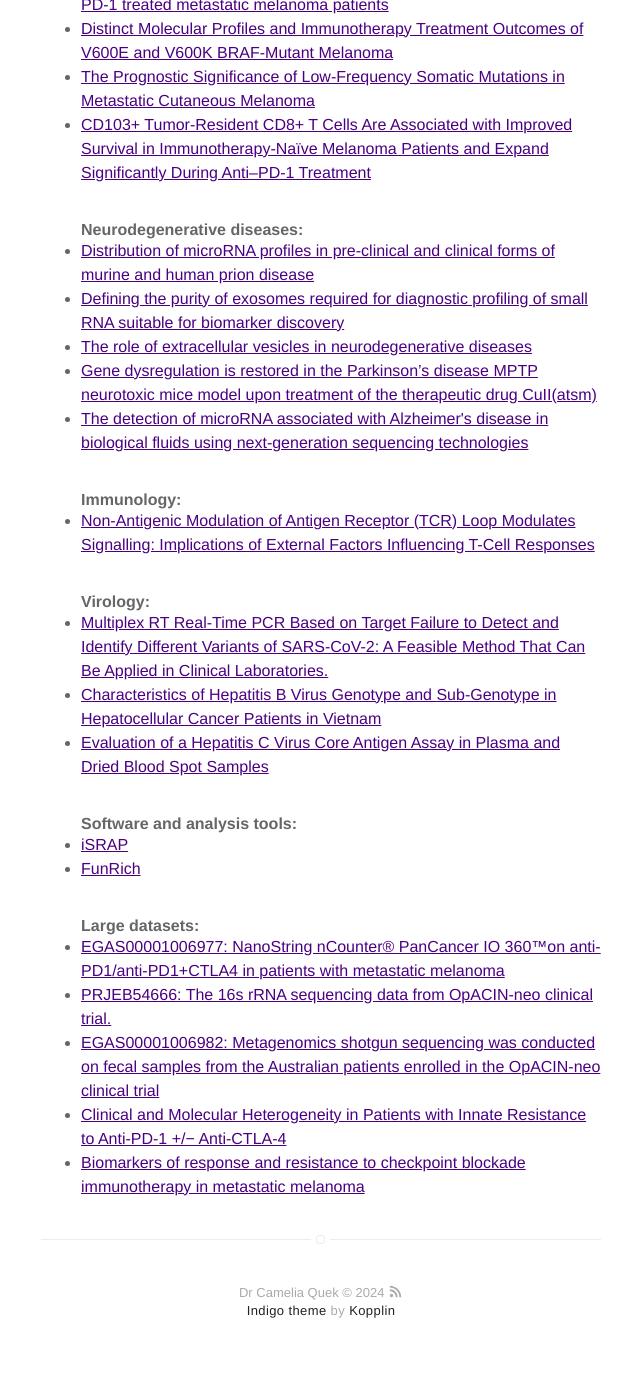
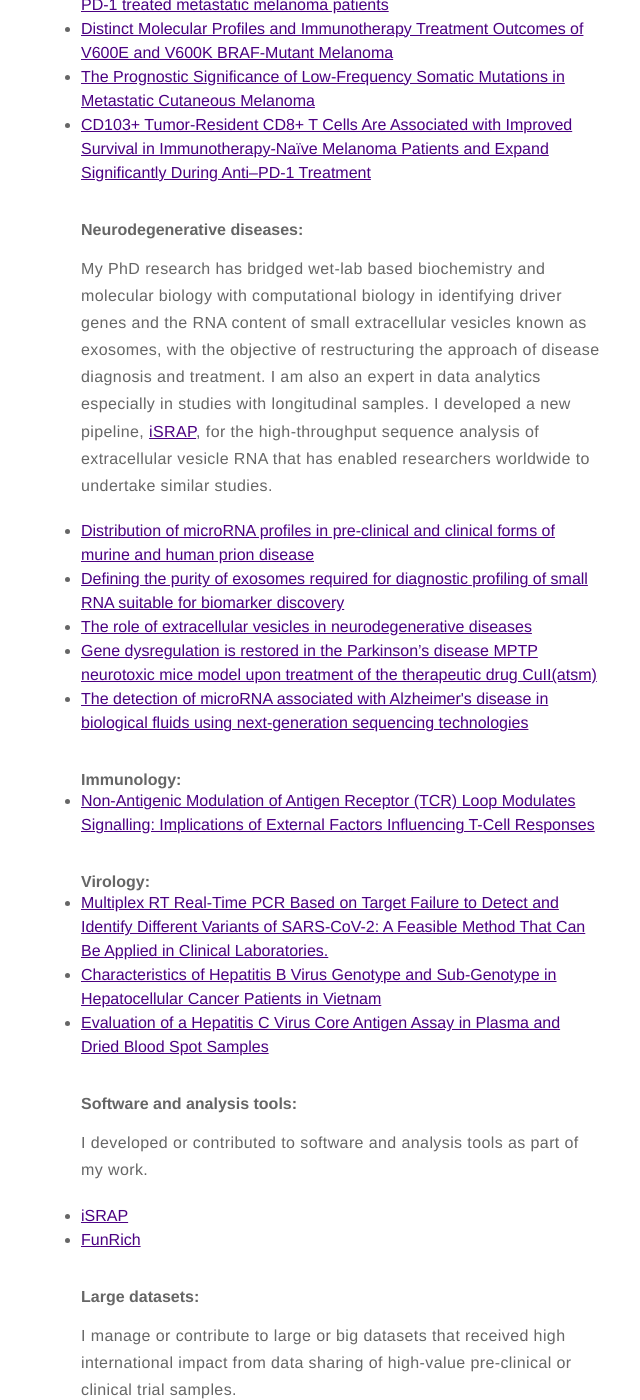
Before and after one commit to cameliaquek/cameliaquek.github.io, a Jekyll site: the page built from about.md, in a window 1280 px wide and 1400 px high, scrolled down 3141 px. Shown: the whole window, without its empty margins (319-959 px from the left). Built offline with Jekyll 4.4.1, drawn with Linux system fonts in a browser that asks for light colours; some of the changed text lies outside the part shown.

Commit message:
Update about.md

```diff
--- a/about.md
+++ b/about.md
@@ -49,27 +49,37 @@ layout: page
     	<li><a href="https://aacrjournals.org/clincancerres/article/25/4/1272/10155/Distinct-Molecular-Profiles-and-Immunotherapy">Distinct Molecular Profiles and Immunotherapy Treatment Outcomes of V600E and V600K BRAF-Mutant Melanoma</a></li>
      	<li><a href="https://www.frontiersin.org/journals/oncology/articles/10.3389/fonc.2018.00584/full">The Prognostic Significance of Low-Frequency Somatic Mutations in Metastatic Cutaneous Melanoma</a></li>
       	<li><a href="https://aacrjournals.org/clincancerres/article/24/13/3036/80949/CD103-Tumor-Resident-CD8-T-Cells-Are-Associated">CD103+ Tumor-Resident CD8+ T Cells Are Associated with Improved Survival in Immunotherapy-Naïve Melanoma Patients and Expand Significantly During Anti–PD-1 Treatment</a></li>
+
 <br><br>
+
 <b>Neurodegenerative diseases:</b>
+<p>My PhD research has bridged wet-lab based biochemistry and molecular biology
+with computational biology in identifying driver genes and the RNA content of small extracellular vesicles known as exosomes, with the objective of restructuring the approach of disease diagnosis and treatment. I am also an expert in data analytics especially in studies with longitudinal samples. I developed a new pipeline, <a href="http://israp.sourceforge.net/">iSRAP</a>, for the high-throughput sequence analysis of extracellular vesicle RNA that has enabled researchers worldwide to undertake similar studies.</p>
 	<li><a href="https://www.nature.com/articles/s42003-021-01868-x">Distribution of microRNA profiles in pre-clinical and clinical forms of murine and human prion disease</a></li>
  	<li><a href="https://www.tandfonline.com/doi/full/10.1080/15476286.2016.1270005">Defining the purity of exosomes required for diagnostic profiling of small RNA suitable for biomarker discovery</a></li>
   	<li><a href="https://www.sciencedirect.com/science/article/pii/S0006291X16315571?via%3Dihub">The role of extracellular vesicles in neurodegenerative diseases</a></li>
     	<li><a href="https://www.nature.com/articles/srep22398">Gene dysregulation is restored in the Parkinson’s disease MPTP neurotoxic mice model upon treatment of the therapeutic drug CuII(atsm)</a></li>
       	<li><a href="https://www.frontiersin.org/articles/10.3389/fgene.2013.00150/full">The detection of microRNA associated with Alzheimer's disease in biological fluids using next-generation sequencing technologies</a></li>
+
 <br><br>
 <b>Immunology:</b>
 	<li><a href="https://www.mdpi.com/1422-0067/24/11/9334">Non-Antigenic Modulation of Antigen Receptor (TCR) Loop Modulates Signalling: Implications of External Factors Influencing T-Cell Responses</a></li>
 <br><br>
+
 <b>Virology:</b>
 	<li><a href="https://www.mdpi.com/2075-4418/13/8/1364)">Multiplex RT Real-Time PCR Based on Target Failure to Detect and Identify Different Variants of SARS-CoV-2: A Feasible Method That Can Be Applied in Clinical Laboratories.</a></li>
  	<li><a href="https://www.mdpi.com/2075-4418/12/10/2393">Characteristics of Hepatitis B Virus Genotype and Sub-Genotype in Hepatocellular Cancer Patients in Vietnam</a></li>
  	<li><a href="https://www.sciencedirect.com/science/article/pii/S1525157817302969?via%3Dihub">Evaluation of a Hepatitis C Virus Core Antigen Assay in Plasma and Dried Blood Spot Samples</a></li>
+
 <br><br>
  <b>Software and analysis tools:</b>
+ <p>I developed or contributed to software and analysis tools as part of my work.</p>
 	<li><a href="http://israp.sourceforge.net/">iSRAP</a></li>
 	<li><a href="http://www.funrich.org/">FunRich</a></li>
+
 <br><br>
   <b>Large datasets:</b>
+  <p>I manage or contribute to large or big datasets that received high international impact from data sharing of high-value pre-clinical or clinical trial samples.</p>
  	<li><a href="https://ega-archive.org/studies/EGAS00001006977">EGAS00001006977: NanoString nCounter® PanCancer IO 360™on anti-PD1/anti-PD1+CTLA4 in patients with metastatic melanoma
 </a></li>
  	<li><a href="https://www.ebi.ac.uk/ena/browser/view/PRJEB54666">PRJEB54666: The 16s rRNA sequencing data from OpACIN-neo clinical trial.
@@ -77,4 +87,5 @@ layout: page
  	<li><a href="https://ega-archive.org/studies/EGAS00001006982">EGAS00001006982: Metagenomics shotgun sequencing was conducted on fecal samples from the Australian patients enrolled in the OpACIN-neo clinical trial</a></li>
  	<li><a href="https://www.ebi.ac.uk/ena/browser/view/PRJEB45779">Clinical and Molecular Heterogeneity in Patients with Innate Resistance to Anti-PD-1 +/− Anti-CTLA-4</a></li>
 	<li><a href="https://www.ebi.ac.uk/ena/browser/view/PRJEB23709">Biomarkers of response and resistance to checkpoint blockade immunotherapy in metastatic melanoma</a></li>
+ 	<li><a href="https://www.ebi.ac.uk/ena/browser/view/PRJEB6957">Whole transcriptome profiling of the MPTP neurotoxic mice model reveals potential targets to modulate gene expression</a></li>
 </ul>
```
Also changed, not shown: other parts of about.md (+1 -1 lines).
